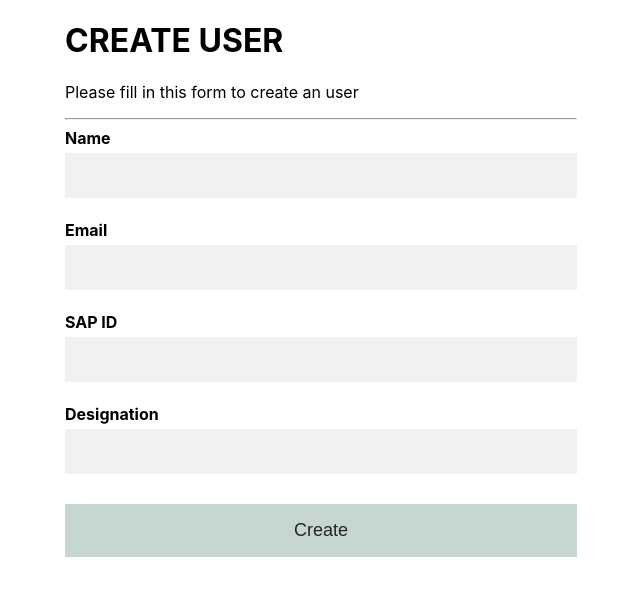
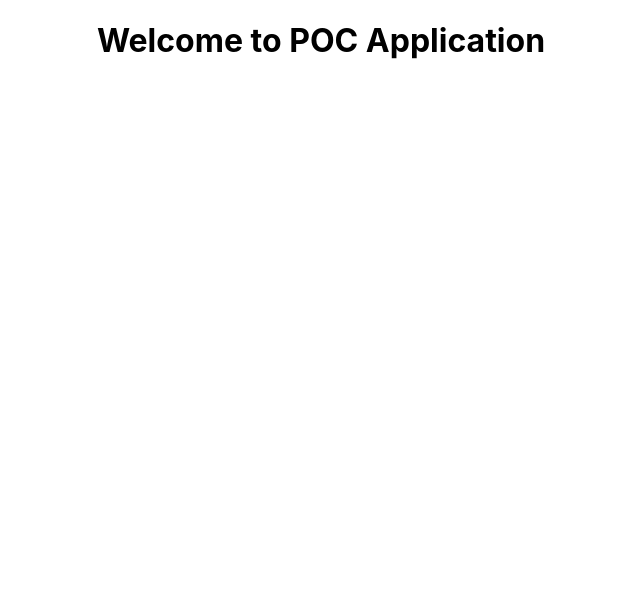
Before and after one commit to jiteshnanhe/poc-ms-azure-demo, a React (Create React App) app: page / in a window 1280 px wide. Shown: the top 596 px of the page, without its empty margins (319-959 px from the left). Built offline with nearby package versions, Linux system fonts and the light colour scheme.

Commit message:
Updated the files

```diff
--- a/package.json
+++ b/package.json
@@ -9,6 +9,7 @@
     "axios": "^1.6.7",
     "react": "^18.2.0",
     "react-dom": "^18.2.0",
+    "react-router-dom": "^6.22.0",
     "react-scripts": "5.0.1",
     "web-vitals": "^2.1.4"
   },
--- a/src/App.js
+++ b/src/App.js
@@ -1,66 +1,15 @@
-import { useState } from 'react';
-import './App.css';
-import axios from 'axios';
+import { BrowserRouter as Router, Route, Routes } from 'react-router-dom';
+import Dashboard from './pages/dashboard';
+import CreateUser from './pages/createUser';
 
 function App() {
-  const [user, setUser] = useState({
-    name:'',
-    email:'',
-    sapId:'',
-    designation:''
-  })
-
-  const handleChange = (e) => {
-    const {name, value} = e.target;
-    setUser(prevValue => {
-      return {
-        ...prevValue,
-        [name]:value
-      }
-    })
-  }
-
-  const handleSubmit = (e) => {
-    e.preventDefault();
-    console.log({user});
-    axios.get('https://wsdcrud.azurewebsites.net/api/items').then(response => {
-      console.log(response);
-    })
-  }
-
   return (
-    <div style={{display:'flex', justifyContent:'center'}}>
-      <div style={{width:'40%'}}>
-        <div>
-          <h1>CREATE USER</h1>
-          <p>Please fill in this form to create an user</p>
-          <hr />
-        </div>
-        <div>
-          <form onSubmit={handleSubmit}>
-            <div>
-              <label htmlFor='name'><b>Name</b></label>
-              <input type='text' id='name' name='name' onChange={handleChange} required/>
-            </div>
-            <div>
-              <label htmlFor='email'><b>Email</b></label>
-              <input type='text' id='email' name='email' onChange={handleChange} required/>
-            </div>
-            <div>
-              <label htmlFor='sap-id'><b>SAP ID</b></label>
-              <input type='text' id='sap-id' name='sapId' onChange={handleChange} required/>
-            </div>
-            <div>
-              <label htmlFor='designation'><b>Designation</b></label>
-              <input type='text' id='designation' name='designation' onChange={handleChange} required/>
-            </div>
-            <div>
-              <button type='submit' className='registerbtn'>Create</button>
-            </div>
-          </form>
-        </div>
-      </div>
-    </div>
+    <Router>
+      <Routes>
+        <Route path="/" exact element={<Dashboard />} />
+        <Route path="/createUser" element={<CreateUser />} />
+      </Routes>
+    </Router>
   )
 }
 
--- /dev/null
+++ b/src/pages/createUser.js
@@ -0,0 +1,67 @@
+import { useState } from 'react';
+import '../App.css';
+import axios from 'axios';
+
+function CreateUser() {
+  const [user, setUser] = useState({
+    name:'',
+    email:'',
+    sapId:'',
+    designation:''
+  })
+
+  const handleChange = (e) => {
+    const {name, value} = e.target;
+    setUser(prevValue => {
+      return {
+        ...prevValue,
+        [name]:value
+      }
+    })
+  }
+
+  const handleSubmit = (e) => {
+    e.preventDefault();
+    console.log({user});
+    axios.get('https://wsdcrud.azurewebsites.net/api/items').then(response => {
+      console.log(response);
+    })
+  }
+
+  return (
+    <div style={{display:'flex', justifyContent:'center'}}>
+      <div style={{width:'40%'}}>
+        <div>
+          <h1>CREATE USER</h1>
+          <p>Please fill in this form to create an user</p>
+          <hr />
+        </div>
+        <div>
+          <form onSubmit={handleSubmit}>
+            <div>
+              <label htmlFor='name'><b>Name</b></label>
+              <input type='text' id='name' name='name' onChange={handleChange} required/>
+            </div>
+            <div>
+              <label htmlFor='email'><b>Email</b></label>
+              <input type='text' id='email' name='email' onChange={handleChange} required/>
+            </div>
+            <div>
+              <label htmlFor='sap-id'><b>SAP ID</b></label>
+              <input type='text' id='sap-id' name='sapId' onChange={handleChange} required/>
+            </div>
+            <div>
+              <label htmlFor='designation'><b>Designation</b></label>
+              <input type='text' id='designation' name='designation' onChange={handleChange} required/>
+            </div>
+            <div>
+              <button type='submit' className='registerbtn'>Create</button>
+            </div>
+          </form>
+        </div>
+      </div>
+    </div>
+  )
+}
+
+export default CreateUser
--- /dev/null
+++ b/src/pages/dashboard.js
@@ -0,0 +1,9 @@
+function Dashboard() {
+  return (
+    <div style={{display:'flex', justifyContent:'center'}}>
+      <h1>Welcome to POC Application</h1>
+    </div>
+  )
+}
+
+export default Dashboard
```
Also changed, not shown: src/pages/createWorkItem.js (added), 1 other file (tests, documents, lock files or other folders).
